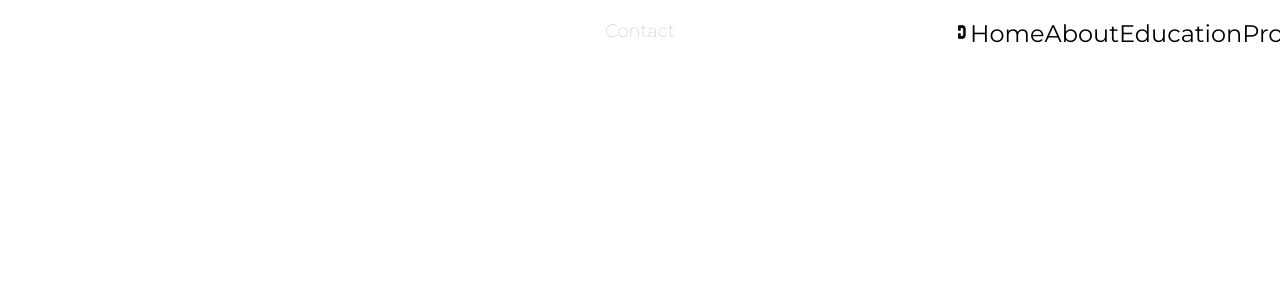
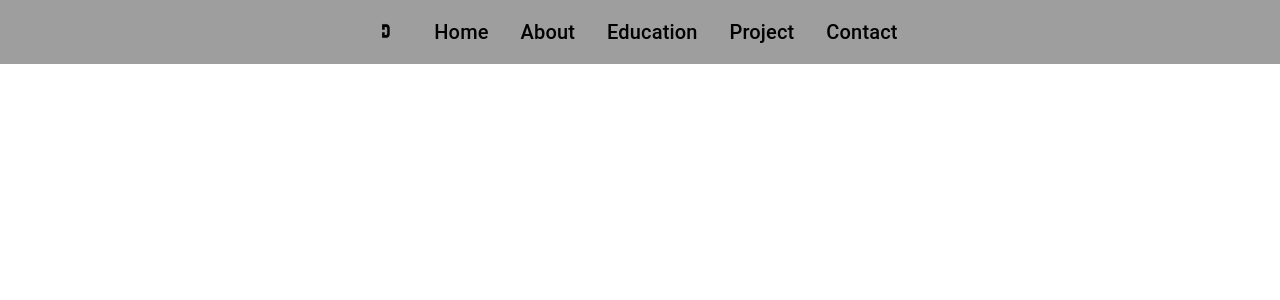
Before and after one commit to ttran375/comp229-lab5, a React (Vite) app in the folder portfolio/client/: page /contact in a window 1280 px wide. Shown: the top 300 px of the page. Built offline with nearby package versions, Linux system fonts and the light colour scheme.

Commit message:
Wed, May 22, 2024, 7:32 PM +00:00

```diff
--- a/portfolio/client/Components/Layout.jsx
+++ b/portfolio/client/Components/Layout.jsx
@@ -1,33 +1,42 @@
-import image from "../images/logo.png";
+import { AppBar, Toolbar, IconButton, Typography, Link as MuiLink } from '@mui/material';
+import { Link } from 'react-router-dom';
+import image from '../images/logo.png';
 
-import { Link } from "react-router-dom";
 export default function Layout() {
   return (
-    <div
-      style={{
-        position: "fixed",
-        display: "flex",
-        justifyContent: "center",
-        gap: "2rem",
-        background: "rgba(255,255,255,0.75)",
-        padding: "1rem",
-        top: 0,
-        width: "100%",
-        zIndex: 10,
-      }}
-    >
-      <nav>
-        <Link to="/">
-          <img src={image} alt="Logo" style={{ height: "20px" }} />
-        </Link>
-        <Link to="/">Home</Link>
-        <Link to="/about">About</Link>
-        <Link to="/education">Education</Link>
-        <Link to="/project">Project</Link>
-        <Link to="/contact">Contact</Link>
-      </nav>
-      <br />
-      <hr />
-    </div>
+    <AppBar position="fixed" sx={{ background: '#9e9e9e', boxShadow: 'none' }}>
+      <Toolbar sx={{ justifyContent: 'center', gap: '2rem' }}>
+        <IconButton edge="start" color="inherit" aria-label="logo">
+          <Link to="/">
+            <img src={image} alt="Logo" style={{ height: '20px' }} />
+          </Link>
+        </IconButton>
+        <Typography variant="h6" sx={{ color: 'black' }}>
+          <MuiLink component={Link} to="/" color="inherit" underline="none" sx={{ color: 'black' }}>
+            Home
+          </MuiLink>
+        </Typography>
+        <Typography variant="h6" sx={{ color: 'black' }}>
+          <MuiLink component={Link} to="/about" color="inherit" underline="none" sx={{ color: 'black' }}>
+            About
+          </MuiLink>
+        </Typography>
+        <Typography variant="h6" sx={{ color: 'black' }}>
+          <MuiLink component={Link} to="/education" color="inherit" underline="none" sx={{ color: 'black' }}>
+            Education
+          </MuiLink>
+        </Typography>
+        <Typography variant="h6" sx={{ color: 'black' }}>
+          <MuiLink component={Link} to="/project" color="inherit" underline="none" sx={{ color: 'black' }}>
+            Project
+          </MuiLink>
+        </Typography>
+        <Typography variant="h6" sx={{ color: 'black' }}>
+          <MuiLink component={Link} to="/contact" color="inherit" underline="none" sx={{ color: 'black' }}>
+            Contact
+          </MuiLink>
+        </Typography>
+      </Toolbar>
+    </AppBar>
   );
 }
--- a/portfolio/client/package.json
+++ b/portfolio/client/package.json
@@ -10,6 +10,9 @@
     "preview": "vite preview"
   },
   "dependencies": {
+    "@emotion/react": "^11.11.4",
+    "@emotion/styled": "^11.11.5",
+    "@mui/material": "^5.15.18",
     "react": "^18.2.0",
     "react-dom": "^18.2.0",
     "react-router-dom": "^6.23.1"
```
Also changed, not shown: portfolio/client/src/index.css (+4 -6 lines), 2 other files (tests, documents, lock files or other folders).
